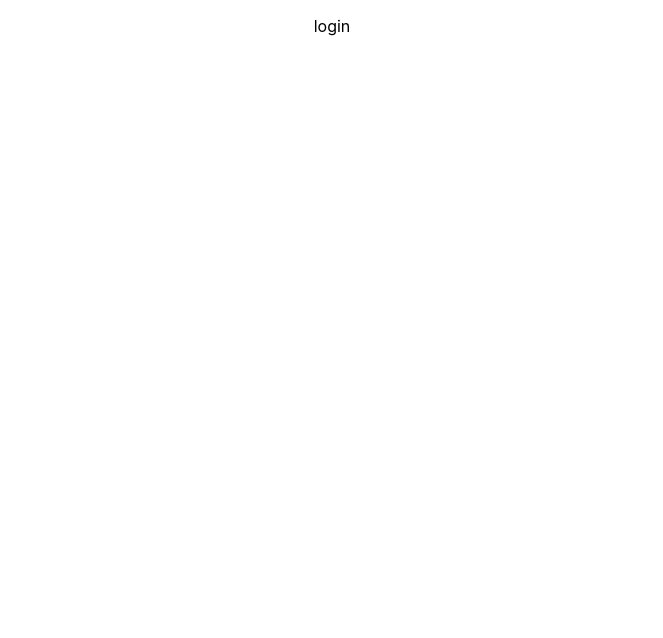
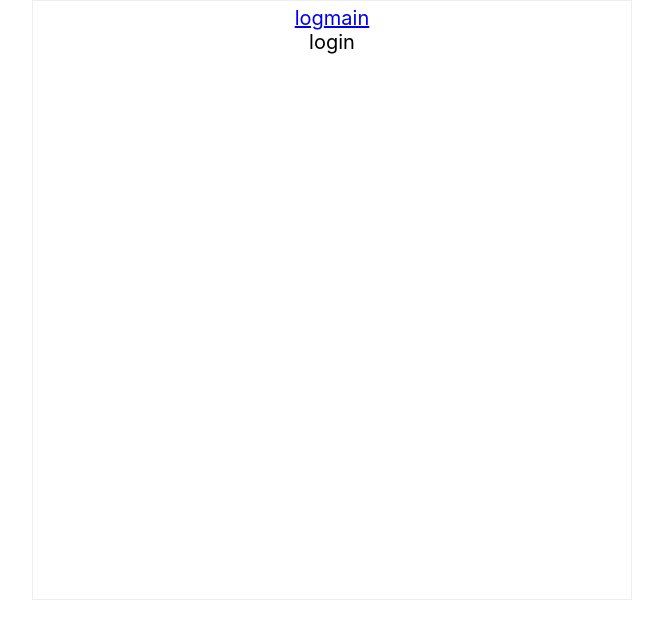
Before and after one commit to kozzztia/ListApp, a React (Create React App) app: page /login in a window 1280 px wide. Shown: the top 638 px of the page, without its empty margins (308-971 px from the left). Built offline with nearby package versions, Linux system fonts and the light colour scheme.

Commit message:
use Outlet as landing

```diff
--- a/src/App.css
+++ b/src/App.css
@@ -1,38 +1,11 @@
+
+
+
 .App {
-  text-align: center;
+    text-align: center;
+    margin:0 auto;
+    padding:5px;
+    max-width: 600px;
+    min-height: 600px;
+    border: 1px solid #eee;
 }
-
-.App-logo {
-  height: 40vmin;
-  pointer-events: none;
-}
-
-@media (prefers-reduced-motion: no-preference) {
-  .App-logo {
-    animation: App-logo-spin infinite 20s linear;
-  }
-}
-
-.App-header {
-  background-color: #282c34;
-  min-height: 100vh;
-  display: flex;
-  flex-direction: column;
-  align-items: center;
-  justify-content: center;
-  font-size: calc(10px + 2vmin);
-  color: white;
-}
-
-.App-link {
-  color: #61dafb;
-}
-
-@keyframes App-logo-spin {
-  from {
-    transform: rotate(0deg);
-  }
-  to {
-    transform: rotate(360deg);
-  }
-}
--- a/src/App.tsx
+++ b/src/App.tsx
@@ -9,12 +9,14 @@ function App() {
   return (
     <div className="App">
         <Routes>
-            <Route path={"/"} element={<PrivateRoutesHoc isAuth={isAuth} />}>
-                <Route path="main" element={<p>main</p>} />
-                <Route path="main/:id" element={<p>id</p>} />
+            <Route element={<Landing/>}>
+                <Route path={"/"} element={<PrivateRoutesHoc isAuth={isAuth} />}>
+                    <Route path="main" element={<p>main</p>} />
+                    <Route path="main/:id" element={<p>id</p>} />
+                </Route>
+                <Route path="*" element={<p>There's nothing here: 404!</p>} />
+                <Route path="login" element={<p>login</p>} />
             </Route>
-            <Route path="*" element={<p>There's nothing here: 404!</p>} />
-            <Route path="login" element={<p>login</p>} />
         </Routes>
     </div>
   );
--- a/src/index.css
+++ b/src/index.css
@@ -5,9 +5,10 @@ body {
     sans-serif;
   -webkit-font-smoothing: antialiased;
   -moz-osx-font-smoothing: grayscale;
+  font-size: 20px;
 }
-
-code {
-  font-family: source-code-pro, Menlo, Monaco, Consolas, 'Courier New',
-    monospace;
+*{
+  margin: 0;
+  padding:0;
+  box-sizing: border-box;
 }
```
Also changed, not shown: src/Login-page/loginPage.tsx (added, +11 -0 lines).
